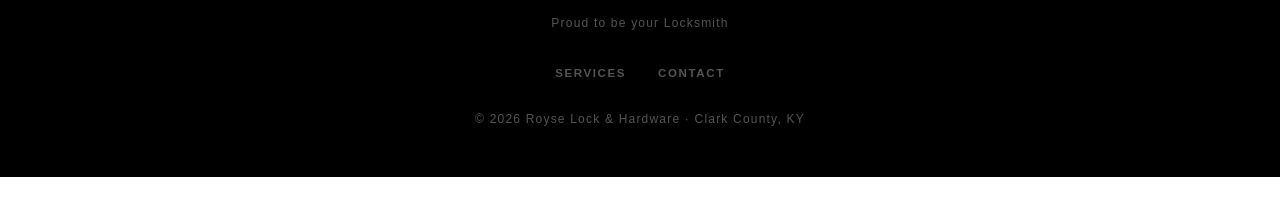
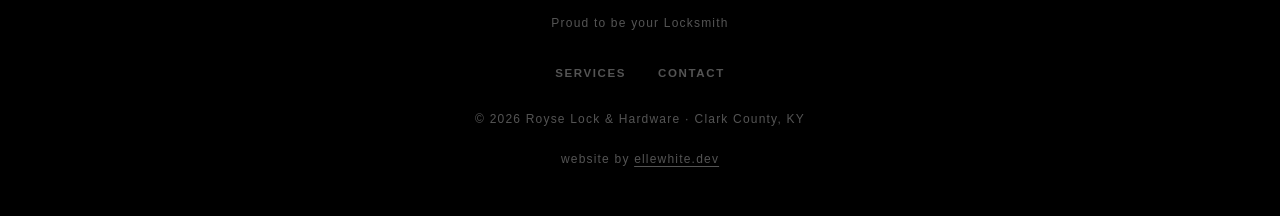
Before and after one commit to ElleWhiteDev/royse, a website: page index.html in a window 1280 px wide. Shown: the part 2064-2280 px from the top of the page. Before the commit the page ends 2241 px from the top, so only its background shows below. Drawn offline with Linux system fonts and the light colour scheme; a web font is replaced by a local one.

Commit message:
Branding

```diff
--- a/index.html
+++ b/index.html
@@ -559,6 +559,7 @@
       <li><a href="#contact">Contact</a></li>
     </ul>
     <p class="footer-meta" style="margin-top:0.5rem;">&copy; 2026 Royse Lock &amp; Hardware · Clark County, KY</p>
+    <p class="footer-meta" style="margin-top:0.25rem;">website by <a href="https://ellewhite.dev" target="_blank" rel="noopener noreferrer" style="color:inherit;text-decoration:underline;text-underline-offset:3px;">ellewhite.dev</a></p>
   </footer>
 
   <!-- ─── Scroll Animations ─────────────────────────────────────── -->
```
